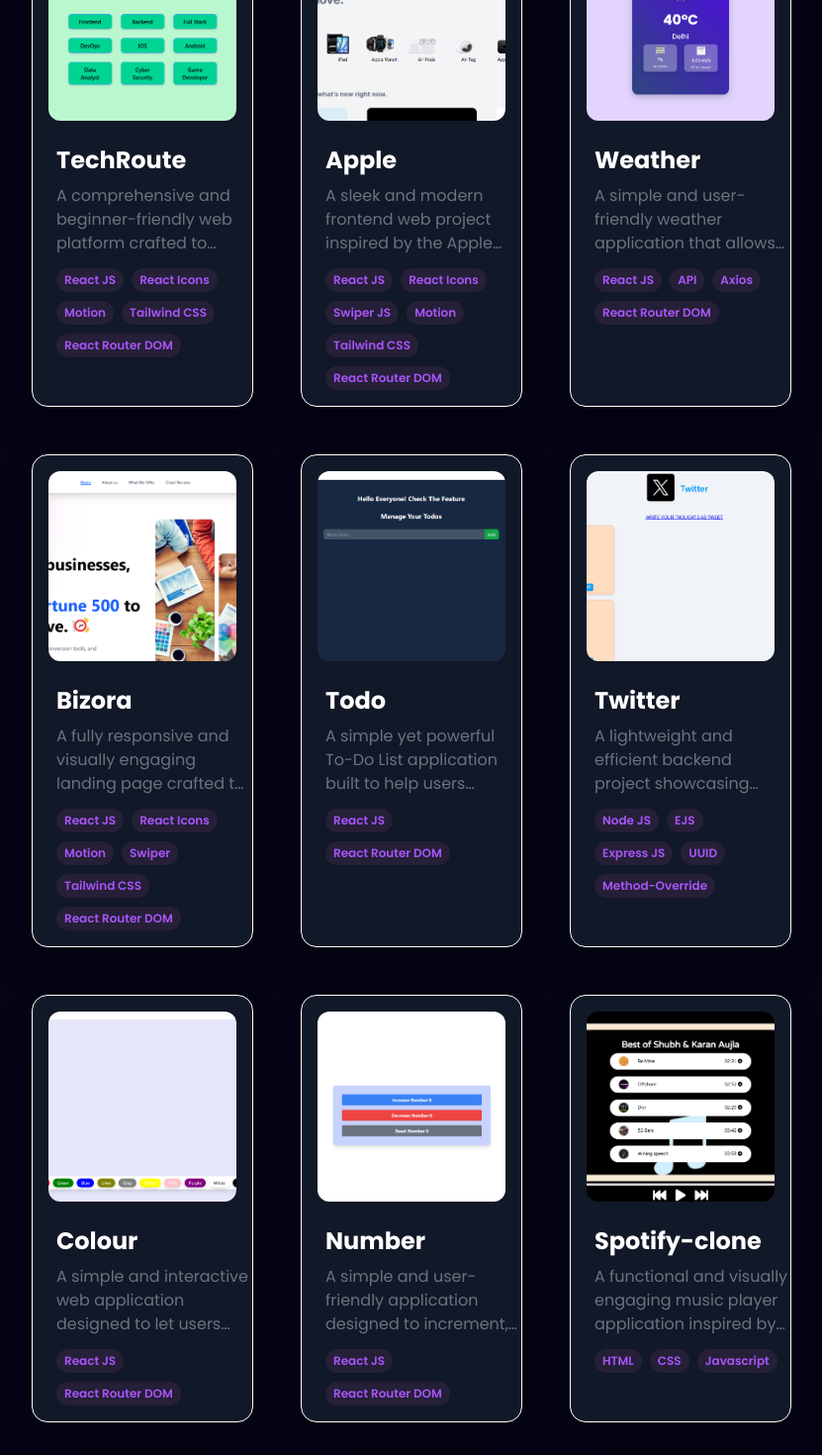
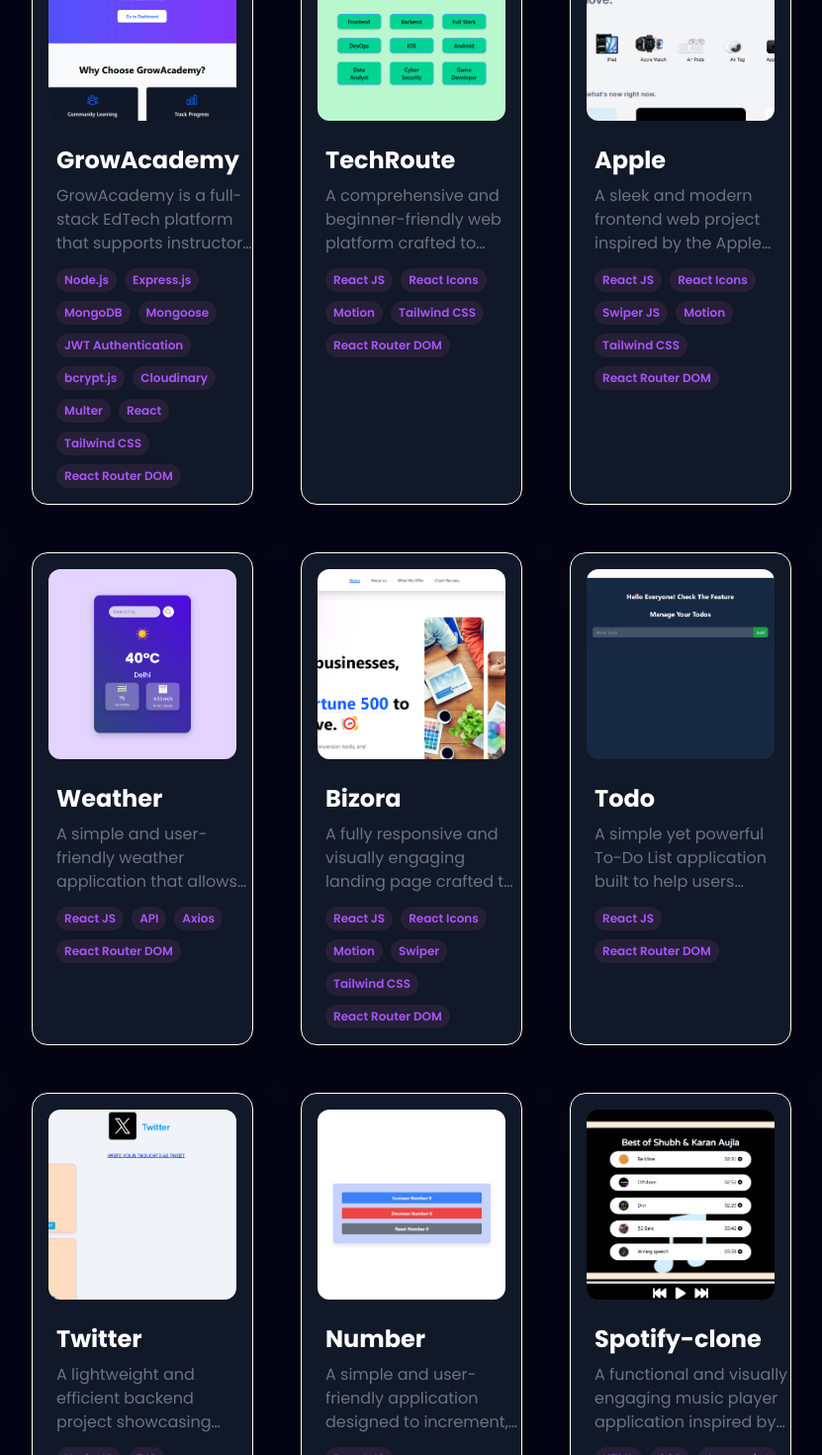
Before and after one commit to AbuShahma05/Portfolio-Project, a React (Vite) app: page / in a window 1280 px wide. Shown: the part 2620-4090 px from the top of the page at 99% size, without its empty margins (224-1055 px from the left). Built offline with nearby package versions, Linux system fonts and the light colour scheme.

Commit message:
Add GrowAcademy project in this

```diff
--- a/src/components/BlurBlob.jsx
+++ b/src/components/BlurBlob.jsx
@@ -1,4 +1,3 @@
-import React from 'react';
 import PropTypes from 'prop-types';
 
 const BlurBlob = ({ position, size }) => {
--- a/src/components/Work/Work.jsx
+++ b/src/components/Work/Work.jsx
@@ -1,4 +1,4 @@
-import React, { useState } from "react";
+import { useState } from "react";
 import { projects } from "../../constants";
 
 const Work = () => {
--- a/src/constants.js
+++ b/src/constants.js
@@ -27,13 +27,13 @@
 import ten from "./assets/education_logo/ten.jpg";
 
 // Project Section Logo's
+import GrowAcademy from "./assets/work_logo/GrowAcademy.png";
 import TechRoute from "./assets/work_logo/TechRoute.png";
 import Apple from "./assets/work_logo/Apple.png";
 import Weather from "./assets/work_logo/Weather.png";
 import Bizora from "./assets/work_logo/Bizora.png";
 import Todo from "./assets/work_logo/Todo.png";
 import Twitter from "./assets/work_logo/Twitter.png";
-import Colour from "./assets/work_logo/Colour.png";
 import Number from "./assets/work_logo/Number.png";
 import Spotify from "./assets/work_logo/Spotify.png";
 
@@ -115,6 +115,28 @@
 export const projects = [
   {
     id: 0,
+    title: "GrowAcademy",
+    description:
+      "GrowAcademy is a full-stack EdTech platform that supports instructor-led course creation, student enrollment and learning, and administrative oversight. It features secure authentication, role-based dashboards, course filtering by level and category, progress tracking, and cloud deployment, designed to reflect real-world learning management systems.",
+    image: GrowAcademy,
+    tags: [
+      "Node.js",
+      "Express.js",
+      "MongoDB",
+      "Mongoose",
+      "JWT Authentication",
+      "bcrypt.js",
+      "Cloudinary",
+      "Multer",
+      "React",
+      "Tailwind CSS",
+      "React Router DOM"
+    ],
+    github: "https://github.com/AbuShahma05/GrowAcademy",
+    webapp: "https://growacademy.vercel.app",
+  },
+  {
+    id: 1,
     title: "TechRoute",
     description:
       "A comprehensive and beginner-friendly web platform crafted to guide students through their tech career journeys. TechRoute offers clear roadmaps, essential skill lists, unique project ideas, and core theory subject resources to help users confidently build their careers in the tech industry.",
@@ -130,7 +152,7 @@
     webapp: "https://tech-route.vercel.app",
   },
   {
-    id: 1,
+    id: 2,
     title: "Apple",
     description:
       "A sleek and modern frontend web project inspired by the Apple website. This clone features a polished UI, smooth animations, and intuitive navigation. It includes dedicated pages for Mac, iPad, and iPhone, offering users a visually rich and seamless browsing experience.",
@@ -147,7 +169,7 @@
     webapp: "https://apple-project-alpha.vercel.app",
   },
   {
-    id: 2,
+    id: 3,
     title: "Weather",
     description:
       "A simple and user-friendly weather application that allows users to search for real-time weather updates by city. The project delivers detailed weather information like temperature, humidity, and wind speed through a clean and responsive interface, ensuring a smooth and efficient user experience.",
@@ -157,7 +179,7 @@
     webapp: "https://weather-project-ten-mauve.vercel.app",
   },
   {
-    id: 3,
+    id: 4,
     title: "Bizora",
     description:
       "A fully responsive and visually engaging landing page crafted to deliver a smooth and modern user experience. The project features sleek animations, interactive elements, and a polished design that adapts seamlessly across all devices, creating a professional and dynamic first impression.",
@@ -174,7 +196,7 @@
     webapp: "https://bizora.vercel.app",
   },
   {
-    id: 4,
+    id: 5,
     title: "Todo",
     description:
       "A simple yet powerful To-Do List application built to help users manage their daily tasks efficiently. It offers features like adding, updating, marking tasks as complete or incomplete, and deleting tasks, all within a clean and user-friendly interface that ensures a smooth task management experience.",
@@ -184,7 +206,7 @@
     webapp: "https://todo-project-beryl.vercel.app",
   },
   {
-    id: 5,
+    id: 6,
     title: "Twitter",
     description:
       "A lightweight and efficient backend project showcasing CRUD (Create, Read, Update, Delete) operations through custom API routes. The application features dynamic page rendering with EJS templates and a clean, minimalistic UI, offering a smooth and practical experience for backend functionality and deployment learning.",
@@ -192,16 +214,6 @@
     tags: ["Node JS", "EJS", "Express JS", "UUID", "Method-Override"],
     github: "https://github.com/AbuShahma05/TwixAPI",
     webapp: "https://twix-api.vercel.app/twitter",
-  },
-  {
-    id: 6,
-    title: "Colour",
-    description:
-      "A simple and interactive web application designed to let users generate and explore different colours with just a click. Built for a smooth and visually appealing experience, this project focuses on enhancing user interaction through a clean and dynamic interface.",
-    image: Colour,
-    tags: ["React JS", "React Router DOM"],
-    github: "https://github.com/AbuShahma05/Color-Project",
-    webapp: "https://color-project-one.vercel.app",
   },
   {
     id: 7,
@@ -214,7 +226,7 @@
     webapp: "https://mini-counter-project.vercel.app",
   },
   {
-    id: 7,
+    id: 8,
     title: "Spotify-clone",
     description:
       "A functional and visually engaging music player application inspired by Spotify. Designed with a clean interface and interactive features like play, pause, seekbar navigation, and seamless song switching to deliver an enjoyable user experience.",
```
Also changed, not shown: src/assets/work_logo/GrowAcademy.png (added).
